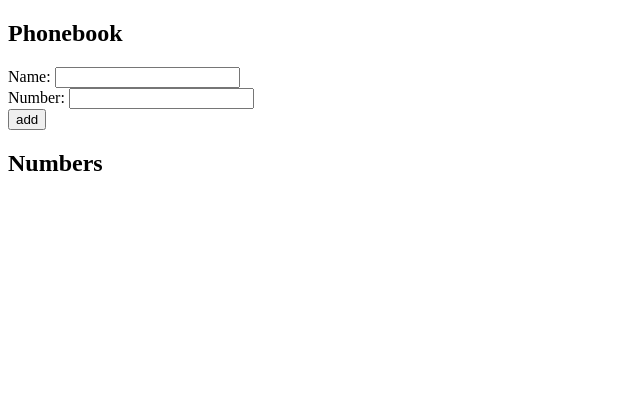
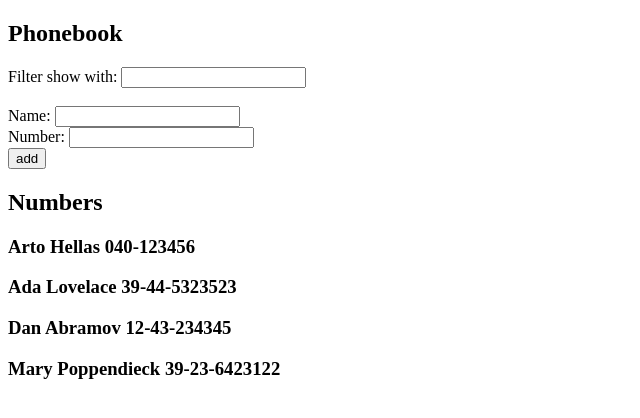
Before and after one commit to Atomize101/fullstack-exercises2020, a React (Create React App) app in the folder part2/phonebook/: page / in a window 1280 px wide. Shown: the top 418 px of the page, without its empty margins (0-640 px from the left). Built offline with nearby package versions, Linux system fonts and the light colour scheme; the HTML template or start-up script is replaced by a standard one.

Commit message:
Working on step 2.9, refactor and implement Search function

```diff
--- a/part2/phonebook/src/App.js
+++ b/part2/phonebook/src/App.js
@@ -1,17 +1,21 @@
 import React, { useState } from 'react';
 
 const App = () => {
-	const [persons, setPersons] = useState([{ name: '' }]);
+	const [persons, setPersons] = useState([
+		{ name: 'Arto Hellas', number: '040-123456' },
+		{ name: 'Ada Lovelace', number: '39-44-5323523' },
+		{ name: 'Dan Abramov', number: '12-43-234345' },
+		{ name: 'Mary Poppendieck', number: '39-23-6423122' },
+	]);
 	const [newName, setNewName] = useState('');
-	const [numbers, setNumbers] = useState([{ number: '' }]);
+	//const [numbers, setNumbers] = useState([{ number: '' }]);
 	const [newNumber, setNewNumber] = useState('');
 
 	const addPerson = (event) => {
 		event.preventDefault();
 		console.log('button clicked', event.target);
-		setPersons(persons.concat({ name: newName }));
+		setPersons(persons.concat({ name: newName, number: newNumber }));
 		setNewName('');
-		setNumbers(numbers.concat({ number: newNumber }));
 	};
 
 	const handleNameChange = (event) => {
@@ -24,18 +28,26 @@ const App = () => {
 		setNewNumber(event.target.value);
 	};
 
-	const allPeople = () => persons.map((person, i) => <p key={i}>{person.name}</p>);
-	const allNumbers = () => numbers.map((number, i) => <p key={i}>{number.number}</p>);
+	const allPeople = () =>
+		persons.map((person, i) => (
+			<p key={i}>
+				{person.name} {person.number}
+			</p>
+		));
 
 	const personExists = !!persons.find((p) => p.name.toLowerCase() === newName.toLowerCase());
 
-	//if (personExists) {
-	//	alert(`${newName} is already added to the phone book`);
-	//	return;
-	//}
+	if (personExists) {
+		alert(`${newName} is already added to the phone book`);
+		return;
+	}
 	return (
 		<div>
 			<h2>Phonebook</h2>
+			<div>
+				Filter show with: <input />
+			</div>
+			<br />
 			<form onSubmit={addPerson}>
 				<div>
 					Name: <input value={newName} onChange={handleNameChange} />
@@ -48,10 +60,7 @@ const App = () => {
 				</div>
 			</form>
 			<h2>Numbers</h2>
-			<h3>
-				{allPeople()}
-				{allNumbers()}
-			</h3>
+			<h3>{allPeople()}</h3>
 		</div>
 	);
 };
```
Also changed, not shown: 1 other file (tests, documents, lock files or other folders).
